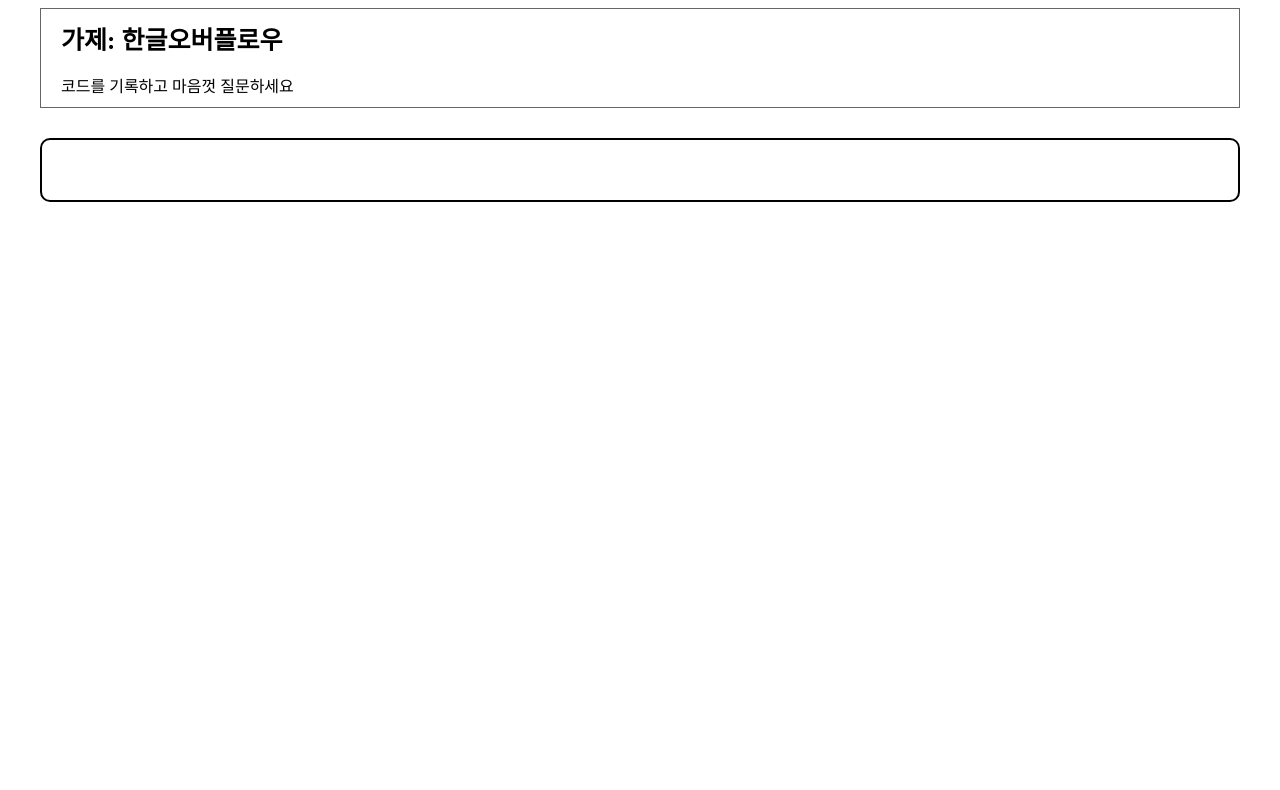
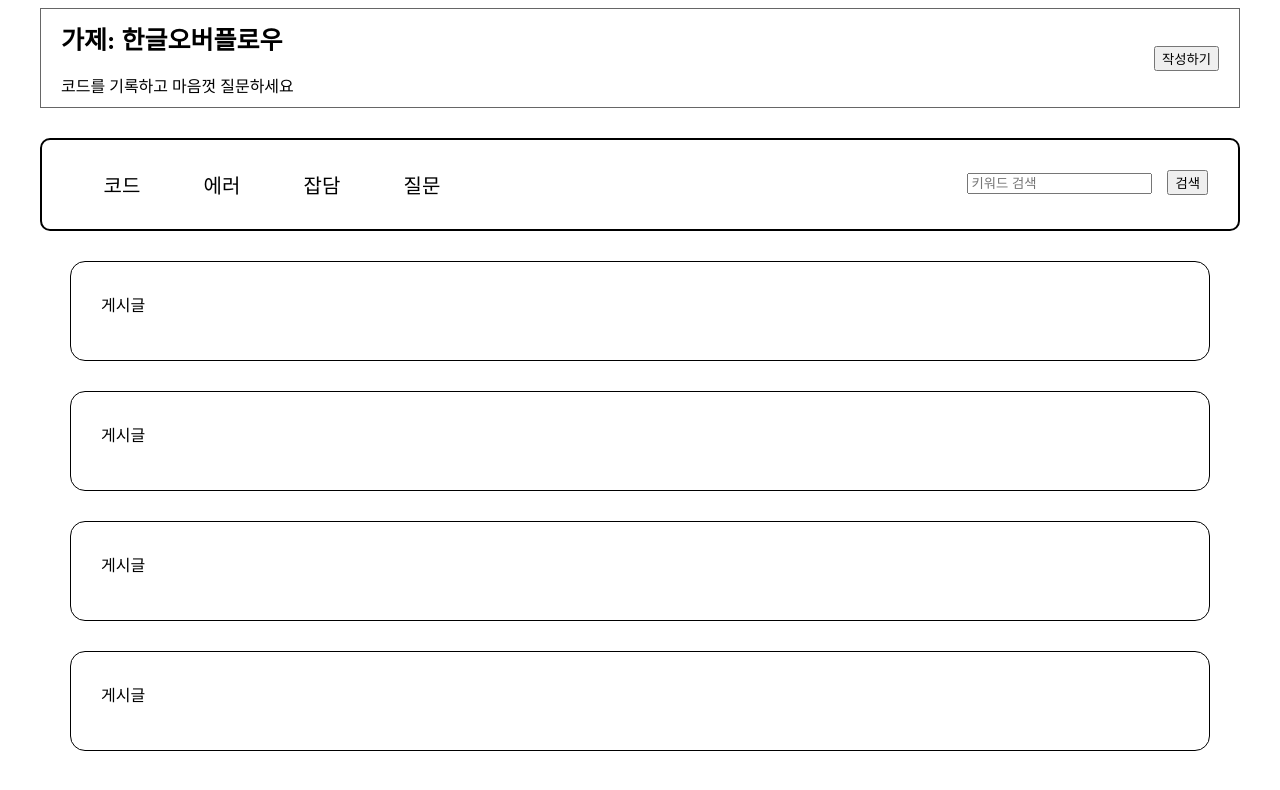
Before and after one commit to kasucco/hanghaeweek6front, a React (Create React App) app: page / in a window 1280 px wide. Shown: the top 790 px of the page. Built offline with nearby package versions, Linux system fonts and the light colour scheme; no server answers.

Commit message:
main first commit

```diff
--- /dev/null
+++ b/db.json
@@ -0,0 +1,19 @@
+{
+  "posts": [
+    {
+      "id": 1,
+      "title": "json-server",
+      "author": "typicode"
+    }
+  ],
+  "comments": [
+    {
+      "id": 1,
+      "body": "some comment",
+      "postId": 1
+    }
+  ],
+  "profile": {
+    "name": "typicode"
+  }
+}
--- a/package.json
+++ b/package.json
@@ -9,6 +9,7 @@
     "@testing-library/user-event": "^13.2.1",
     "axios": "^1.1.3",
     "cross-env": "^7.0.3",
+    "json-server": "^0.17.0",
     "react": "^18.2.0",
     "react-dom": "^18.2.0",
     "react-redux": "^8.0.4",
--- /dev/null
+++ b/src/commponents/List.js
@@ -0,0 +1,33 @@
+import styled from "styled-components";
+
+const List = () => {
+
+
+    return (
+        <Posts>
+            <div>게시글</div>
+            <div>게시글</div>
+            <div>게시글</div>
+            <div>게시글</div>
+        </Posts>
+    );
+};
+
+const Posts = styled.div`
+  width: 1200px;
+  margin-top: 30px;
+  margin: 0 auto;
+  div{
+    height: 100px;
+    border:1px solid black;
+    border-radius: 15px;
+    margin: 30px;
+    box-sizing: border-box;
+  padding: 30px;
+}
+  `
+
+
+
+
+export default List;
--- a/src/configStore.js
+++ b/src/configStore.js
@@ -2,10 +2,10 @@
 
 import { configureStore } from "@reduxjs/toolkit";
 import { getDefaultMiddleware } from "@reduxjs/toolkit";
-import book from "./pages/members/membersSlice";
+import lists from "./pages/post/postSlice";
 
 const store = configureStore({
-  reducer: { book: book },
+  reducer: { lists: lists },
   devTools: process.env.NODE_ENV === "development",
   middleware: getDefaultMiddleware({
     serializableCheck: false,
--- a/src/pages/post/Main.js
+++ b/src/pages/post/Main.js
@@ -1,9 +1,65 @@
 import React from "react";
+import { useNavigate } from "react-router-dom";
 import styled from "styled-components";
 import Layout from "../../shared/Layout";
+import List from "../../commponents/List"
+import { useSelector } from "react-redux";
+
 
 function Main() {
-  return <Layout></Layout>;
+  const navigate = useNavigate()
+  // const { isLoading, error, lists } = useSelector((state) => state.lists);
+  return <>
+    <Layout>
+      <Nav>
+        <Gnb>
+          <div
+            onClick={() => {
+              navigate("/code");
+            }}>코드</div>
+          <div
+            onClick={() => {
+              navigate("/error");
+            }}>에러</div>        <div
+              onClick={() => {
+                navigate("/chat");
+              }}>잡담</div>        <div
+                onClick={() => {
+                  navigate("/question");
+                }}>질문</div>
+        </Gnb>
+        <div>
+          <input placeholder="키워드 검색"></input>
+          <button>검색</button>
+        </div>
+      </Nav>
+    </Layout>
+    <List />
+  </>
 }
 
+
+
 export default Main;
+
+const Nav = styled.div`
+display: flex;
+justify-content: space-between;
+> div > button{margin-left:15px}
+`
+
+const Gnb = styled.div`
+width: 400px;
+display: flex;
+justify-content: space-around;
+font-size: 20px;
+
+div{
+  width: 100px;
+  text-align: center;
+  cursor: pointer;
+}
+div:hover{
+  background-color: darkgray;
+}
+`
--- a/src/shared/Header.js
+++ b/src/shared/Header.js
@@ -11,8 +11,16 @@ function Header() {
           navigate("/");
         }}
       >
-        <HeadH1>가제: 한글오버플로우</HeadH1>
-        <HeadP>코드를 기록하고 마음껏 질문하세요</HeadP>
+        <div>
+          <HeadH1>가제: 한글오버플로우</HeadH1>
+          <HeadP>코드를 기록하고 마음껏 질문하세요</HeadP>
+        </div>
+        <Login>
+          {/* {
+            .isDone ? <button>로그아웃</button> : <button>로그인</button>
+          } */}
+          <button>작성하기</button>
+        </Login>
       </InnerHead>
     </Head>
   );
@@ -34,6 +42,9 @@ const Head = styled.div`
 const InnerHead = styled.div`
   font-family: "ONE-Mobile-Title";
   cursor: pointer;
+  width: 100%;
+  display: flex;
+  justify-content: space-between;
 `;
 
 const HeadH1 = styled.h1`
@@ -45,3 +56,8 @@ const HeadP = styled.p`
   font-size: 16px;
   font-weight: 500;
 `;
+
+const Login = styled.div`
+  display: flex;
+  align-items: center;
+`
```
Also changed, not shown: 1 other file (tests, documents, lock files or other folders).
